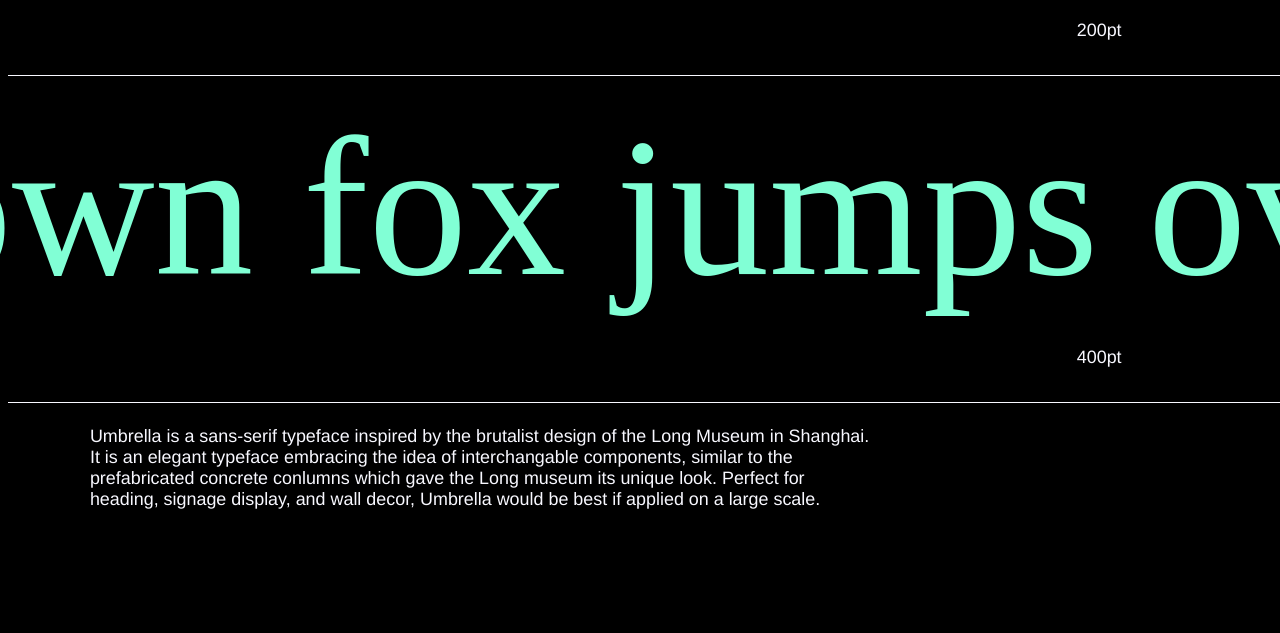
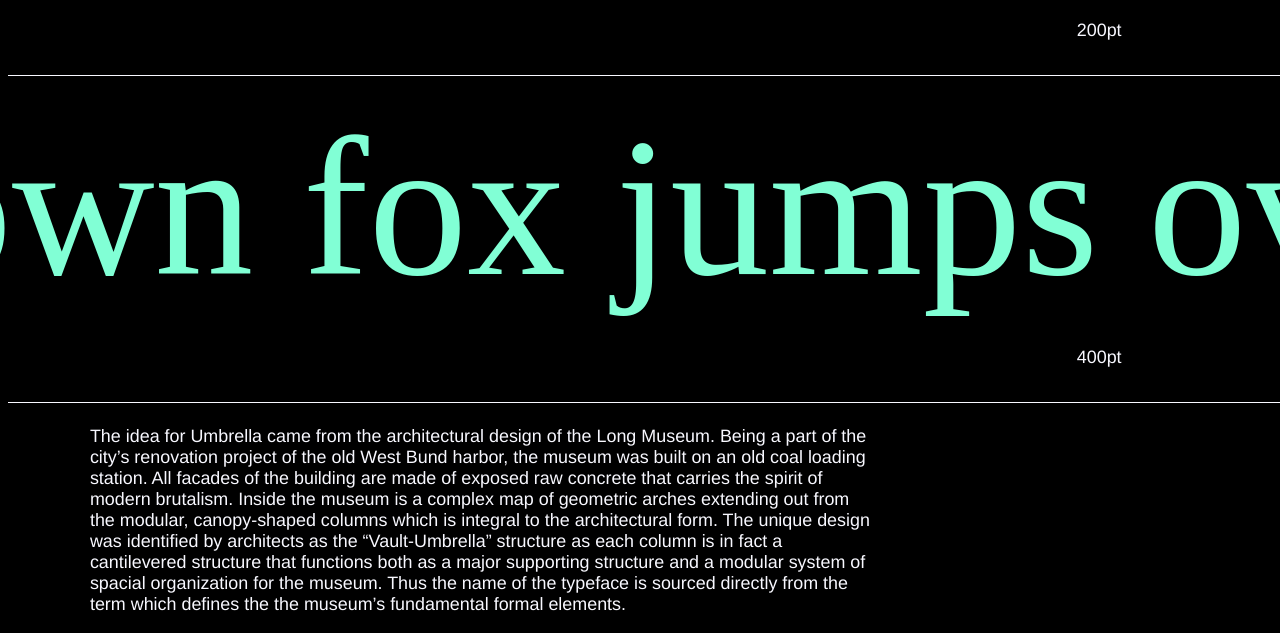
Before and after one commit to Khpehehko/khpehehko.github.io, a plain HTML site: page typeface-microsite/index.html in a window 1280 px wide. Shown: the part 951-1584 px from the top of the page. Before the commit the page ends 1479 px from the top, so only its background shows below. Drawn offline with Linux system fonts and the light colour scheme; a web font is replaced by a local one.

Commit message:
description added

```diff
--- a/typeface-microsite/index.html
+++ b/typeface-microsite/index.html
@@ -19,6 +19,7 @@
             It is an elegant typeface embracing the idea of interchangable components, similar to the prefabricated concrete conlumns which gave the Long museum its unique look. Perfect for heading, signage display, and wall decor, Umbrella would be best if applied on a large scale.
          </p>
       </div>
+
       <div class="glyphbox">
           <div class="glyph">
                “The quick brown fox jumps over the lazy dog.”
@@ -33,8 +34,11 @@
       <div class="linebreak"></div>
       <div class="textbox">
          <p>
-            Umbrella is a sans-serif typeface inspired by the brutalist design of the <a class="link" href="http://www.deshaus.com/En/Script/detail/catid/8/id/6.html">Long Museum in Shanghai.
-            It is an elegant typeface embracing the idea of interchangable components, similar to the prefabricated concrete conlumns which gave the Long museum its unique look. Perfect for heading, signage display, and wall decor, Umbrella would be best if applied on a large scale.
+            The idea for Umbrella came from the architectural design of the Long Museum. Being a part of the city’s renovation project of the old West Bund harbor, the
+            museum was built on an old coal loading station. All facades of the building are made of exposed raw concrete that carries the spirit of modern brutalism. Inside
+            the museum is a complex map of geometric arches extending out from the modular, canopy-shaped columns which is integral to the architectural form. The unique design was identified by architects as the “Vault-Umbrella” structure as each column is in fact a cantilevered structure that functions both as a major supporting
+            structure and a modular system of spacial organization for the museum. Thus the name of the typeface is sourced directly from the term which defines the
+            the museum’s fundamental formal elements.
          </p>
       </div>
 
```
